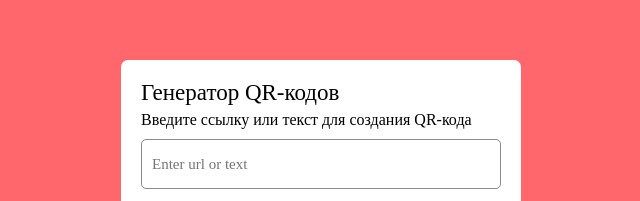
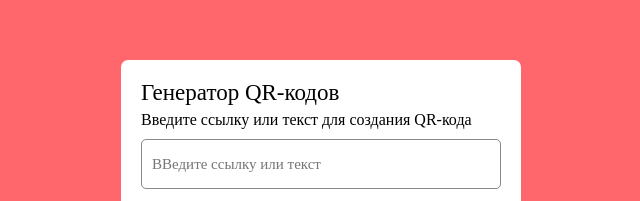
Before and after one commit to Fritchara/qr-code_generator, a plain HTML site: page index.html in a window 1280 px wide. Shown: the part 215-416 px from the top of the page, 319-959 px from the left. Drawn offline with Linux system fonts and the light colour scheme.

Commit message:
Update index.html

```diff
--- a/index.html
+++ b/index.html
@@ -14,7 +14,7 @@
       <p>Введите ссылку или текст для создания QR-кода</p>
     </div>
     <div class="input-form">
-      <input type="text" class="qr-input" placeholder="Enter url or text">
+      <input type="text" class="qr-input" placeholder="ВВедите ссылку или текст">
       <button class="generate-btn">Создать QR-код</button>
     </div>
     <div class="qr-code">
```
